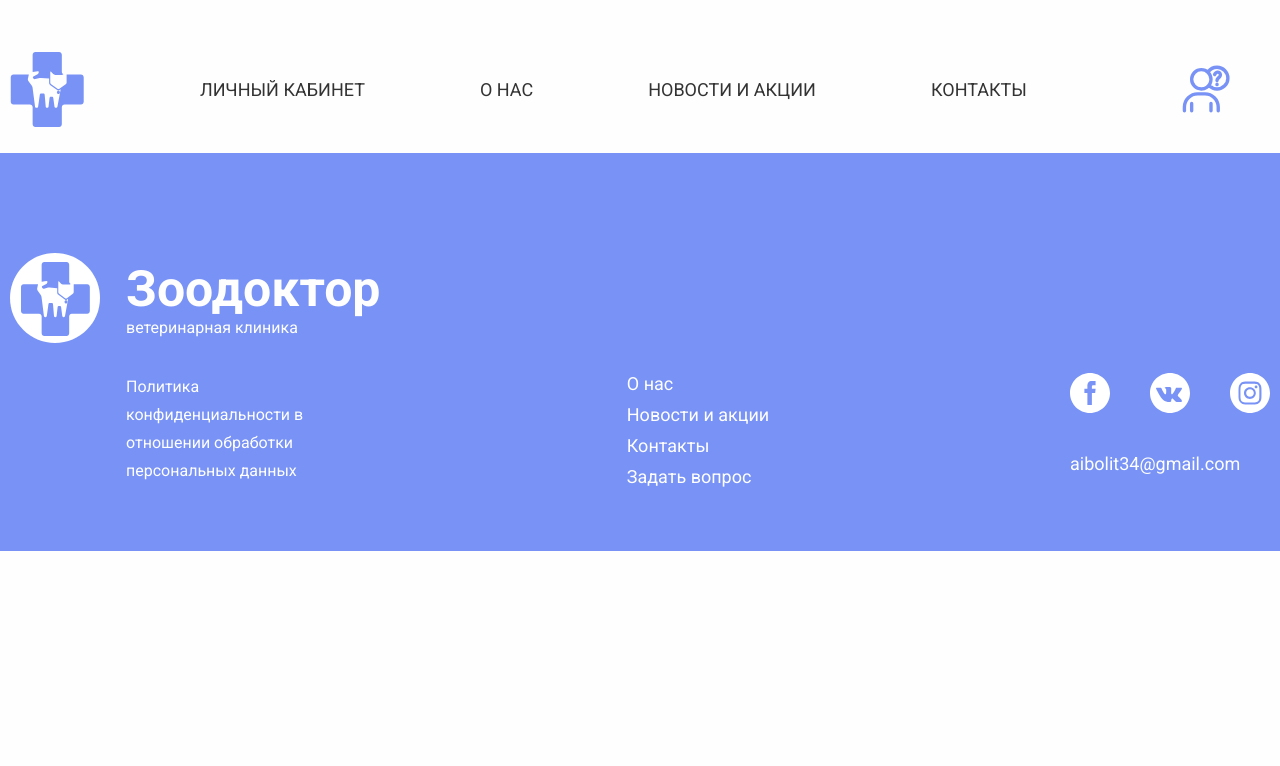
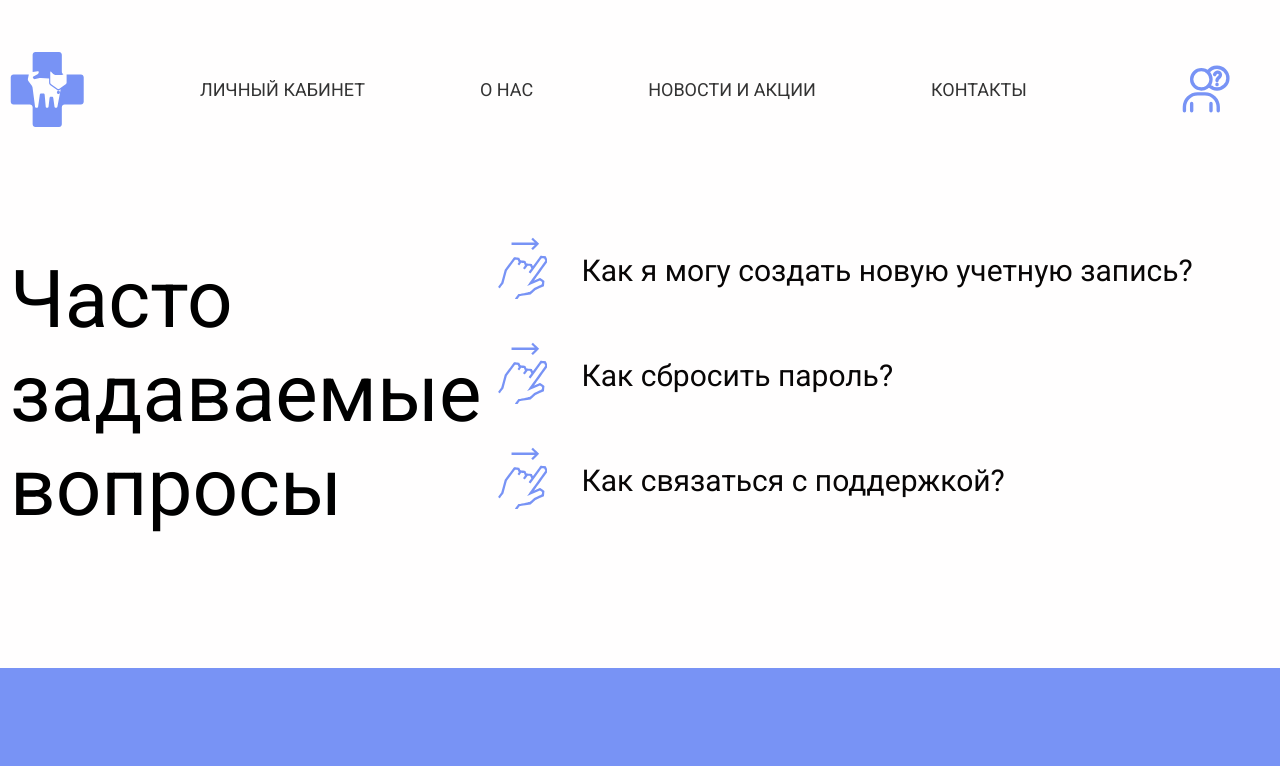
Before and after one commit to EllBor/veterinary-clinic, a React (Create React App) app in the folder frontend/: page /question-answer in a window 1280 px wide. Shown: the top 766 px of the page. Built offline with nearby package versions, Linux system fonts and the light colour scheme.

Commit message:
added FAQPage

```diff
--- a/frontend/src/App.js
+++ b/frontend/src/App.js
@@ -19,6 +19,7 @@ import ServiceTherapy from "./pages/services/ServiceTherapy";
 import Specialist from "./pages/Specialist";
 import Login from "./pages/Login";
 import Registration from "./pages/Registration";
+import FAQPage from "./pages/FAQPage";
 
 function App() {
   const dispatch = useDispatch();
@@ -48,6 +49,7 @@ function App() {
             <Route path="/order" element={<Order />} />
             <Route path="/login" element={<Login />} />
             <Route path="/registration" element={<Registration />} />
+            <Route path="/question-answer" element={<FAQPage />} />
           </Routes>
           <Footer />
         </Router>
--- a/frontend/src/components/footer/Footer.js
+++ b/frontend/src/components/footer/Footer.js
@@ -53,7 +53,7 @@ const Footer = () => {
                 </Link>
               </li>
               <li className="nav__bottom-item">
-                <NavLink className="nav__bottom-link" to="/">
+                <NavLink className="nav__bottom-link" to="/question-answer" onClick={scrollToTop}>
                   Задать вопрос
                 </NavLink>
               </li>
--- a/frontend/src/components/header/Header.js
+++ b/frontend/src/components/header/Header.js
@@ -52,11 +52,11 @@ const Header = () => {
               </Link>
             </li>
             <li className="nav__list-item hover-text">
-              <NavLink className="nav__list-item question" to="#">
+              <NavLink className="nav__list-item question" to="/question-answer">
                 <img className="question__img" src={question} alt="question" />
               </NavLink>
               <span className="tooltip-text" id="top">
-                Задать вопрос
+                Вопрос - ответ
               </span>
             </li>
           </ul>
--- a/frontend/src/helpers/stocksList.js
+++ b/frontend/src/helpers/stocksList.js
@@ -20,7 +20,7 @@ const stocksList = [
         id: 3,
         title: "Подарок",
         img: stock,
-        date: "до 1 декабря 2020",
+        date: "до 1 декабря 2023",
         text: "Lorem ipsum dolor sit amet, consectetur adipiscing elit, sed do eiusmod tempor incididunt ut labore et dolore magna aliqua. Ut enim ad minim veniam, quis nostrud exercitation ullamco laboris nisi ut aliquip ex ea commodo consequat. Duis aute irure dolor in reprehenderit in voluptate velit esse cillum dolore eu fugiat nulla pariatur",
     },
 
@@ -28,7 +28,7 @@ const stocksList = [
         id: 4,
         title: "Подарок",
         img: stock,
-        date: "до 1 декабря 2020",
+        date: "до 1 декабря 2021",
         text: "Lorem ipsum dolor sit amet, consectetur adipiscing elit, sed do eiusmod tempor incididunt ut labore et dolore magna aliqua. Ut enim ad minim veniam, quis nostrud exercitation ullamco laboris nisi ut aliquip ex ea commodo consequat. Duis aute irure dolor in reprehenderit in voluptate velit esse cillum dolore eu fugiat nulla pariatur",
     },
 ]
--- /dev/null
+++ b/frontend/src/pages/FAQPage.js
@@ -0,0 +1,50 @@
+import React, { useState } from "react";
+import "../styles/faq-page.css";
+
+const FAQPage = () => {
+  const [expandedIndex, setExpandedIndex] = useState(null);
+
+  const faqs = [
+    {
+      question: "Как я могу создать новую учетную запись?",
+      answer:
+        "Для создания новой учетной записи перейдите на страницу регистрации и заполните необходимую информацию",
+    },
+    {
+      question: "Как сбросить пароль?",
+      answer:
+        "Вы можете сбросить пароль, перейдя на страницу восстановления пароля и следуя инструкциям",
+    },
+    {
+      question: "Как связаться с поддержкой?",
+      answer:
+        "Чтобы связаться с нашей службой поддержки, отправьте нам электронное письмо на aibolit34@gmail.com или позвоните по телефону +123456789",
+    },
+  ];
+
+  const handleToggle = (index) => {
+    setExpandedIndex((prevIndex) => (prevIndex === index ? null : index));
+  };
+
+  return (
+    <main>
+      <section className="faq-page">
+        <div className="container">
+          <div className="faq-page__inner">
+            <h1 className="faq-title">Часто задаваемые вопросы</h1>
+            <div className="faq-list">
+              {faqs.map((faq, index) => (
+                <div key={index} className="faq-item">
+                  <h2 className="faq-item__title" onClick={() => handleToggle(index)}>{faq.question}</h2>
+                  {expandedIndex === index && <p className="faq-item__text">{faq.answer}</p>}
+                </div>
+              ))}
+            </div>
+          </div>
+        </div>
+      </section>
+    </main>
+  );
+};
+
+export default FAQPage;
--- a/frontend/src/pages/Stocks.js
+++ b/frontend/src/pages/Stocks.js
@@ -1,9 +1,22 @@
-import {stocksList} from "../helpers/stocksList"
-import StocksAll from "../components/stocks/StocksAll"
+// Stocks.js
 
+import React, { useState } from "react";
+import { stocksList } from "../helpers/stocksList";
+import StocksAll from "../components/stocks/StocksAll";
 import "../styles/style-stocks.css";
 
 const Stocks = () => {
+  const itemsPerPage = 2;
+  const [currentPage, setCurrentPage] = useState(1);
+
+  const startIndex = (currentPage - 1) * itemsPerPage;
+  const endIndex = startIndex + itemsPerPage;
+  const currentStocks = stocksList.slice(startIndex, endIndex);
+
+  const handlePageChange = (page) => {
+    setCurrentPage(page);
+  };
+
   return (
     <main>
       <section className="stocks">
@@ -11,9 +24,24 @@ const Stocks = () => {
           <div className="stocks__inner">
             <h1 className="stocks__title">Новости и акции</h1>
             <div className="stocks__list">
-                {stocksList.map((project) =>{
-                  return <StocksAll key={project.id} title={project.title} img={project.img} text={project.text} date={project.date}/>
-                })}
+              {currentStocks.map((project) => (
+                <StocksAll
+                  key={project.id}
+                  title={project.title}
+                  img={project.img}
+                  text={project.text}
+                  date={project.date}
+                />
+              ))}
+            <div className="pagination">
+              {Array.from({ length: Math.ceil(stocksList.length / itemsPerPage) }).map((_, index) => (
+                <button
+                  className={`pagination-btn ${currentPage === index + 1 ? "active" : ""}`}
+                  key={index}
+                  onClick={() => handlePageChange(index + 1)}>{index + 1}
+                </button>
+              ))}
+            </div>
             </div>
           </div>
         </div>
--- /dev/null
+++ b/frontend/src/styles/faq-page.css
@@ -0,0 +1,50 @@
+
+.faq-page{
+    padding-top: 100px;
+    padding-bottom: 100px;
+}
+
+.faq-page__inner{
+    display: flex;
+    justify-content: space-between;
+    gap: 100px;
+}
+
+.faq-title{
+    font-size: 80px;
+    font-weight: 400;
+    max-width: 900px;
+}
+
+.faq-list{
+    max-width: 900px;
+}
+
+.faq-item{
+    margin-bottom: 70px;
+}
+
+.faq-item__title{
+    font-size: 30px;
+    font-weight: 400;
+    width: 750px;
+    margin-bottom: 20px;
+    position: relative;
+}
+
+.faq-item__title::before{
+    content: '';
+    position: absolute;
+    background-image: url('../images/swipe-right.svg');
+    top: -16px;
+    left: -90px;
+    width: 56px;
+    height: 62px;
+}
+
+.faq-item__text{
+    font-size: 24px;
+    line-height: 32px;
+    font-weight: 400;
+    width: 750px;
+}
--- a/frontend/src/styles/style-stocks.css
+++ b/frontend/src/styles/style-stocks.css
@@ -47,3 +47,23 @@
     flex-direction: column;
     gap: 20px;
 }
+
+.stocks__list{
+    display: flex;
+    flex-direction: column;
+    align-items: flex-end;
+}
+
+.pagination-btn{
+    background-color: transparent;
+    border: none;
+    cursor: pointer;
+    font-size: 16px;
+    color: #88817E;
+    margin-right: 5px;
+}
+
+.pagination-btn.active {
+    font-size: 25px;
+    color: #000000;
+}
```
Also changed, not shown: frontend/src/images/swipe-right.svg (added).
